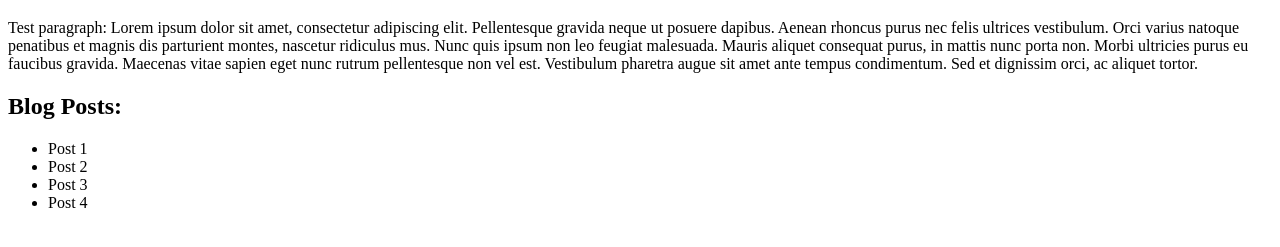
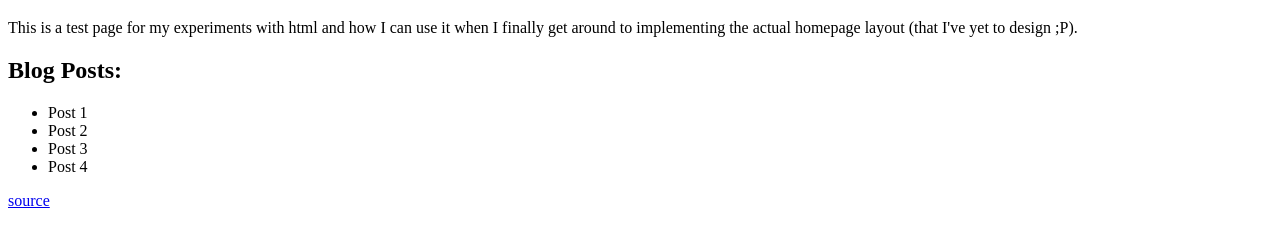
Before and after one commit to lumin77049/lumin77049.github.io, a plain HTML site: page index.html in a window 1280 px wide. Shown: the part 61-308 px from the top of the page. Drawn offline with Linux system fonts and the light colour scheme.

Commit message:
branched for testing; Added generic content

```diff
--- a/index.html
+++ b/index.html
@@ -6,10 +6,14 @@
     </head>
 <!-- test/mockup for a blog homepage -->
     <body>
+        <div id=container>
+            <div id=header>
             <h1>Home</h1> <!-- This paragraph is all on the same line, it's a test-->
                 <p>
-            Test paragraph: Lorem ipsum dolor sit amet, consectetur adipiscing elit. Pellentesque gravida neque ut posuere dapibus. Aenean rhoncus purus nec felis ultrices vestibulum. Orci varius natoque penatibus et magnis dis parturient montes, nascetur ridiculus mus. Nunc quis ipsum non leo feugiat malesuada. Mauris aliquet consequat purus, in mattis nunc porta non. Morbi ultricies purus eu faucibus gravida. Maecenas vitae sapien eget nunc rutrum pellentesque non vel est. Vestibulum pharetra augue sit amet ante tempus condimentum. Sed et dignissim orci, ac aliquet tortor.
+This is a test page for my experiments with html and how I can use it when I finally get around to implementing the actual homepage layout (that I've yet to design ;P).
                 </p>
+            </div>
+            <div id=content>
             <h2>Blog Posts:</h2>
                 <ul>
                     <li>Post 1</li>
@@ -17,5 +21,10 @@
                     <li>Post 3</li>
                     <li>Post 4</li>
                 </ul>
+            </div>
+            <div id=footer>
+                <a href="https://github.com/lumin77049/lumin77049.github.io">source</a>
+            </div>
+        </div>
     </body>
 </html>
```
Lines whose indentation alone changed are shown as unchanged.
